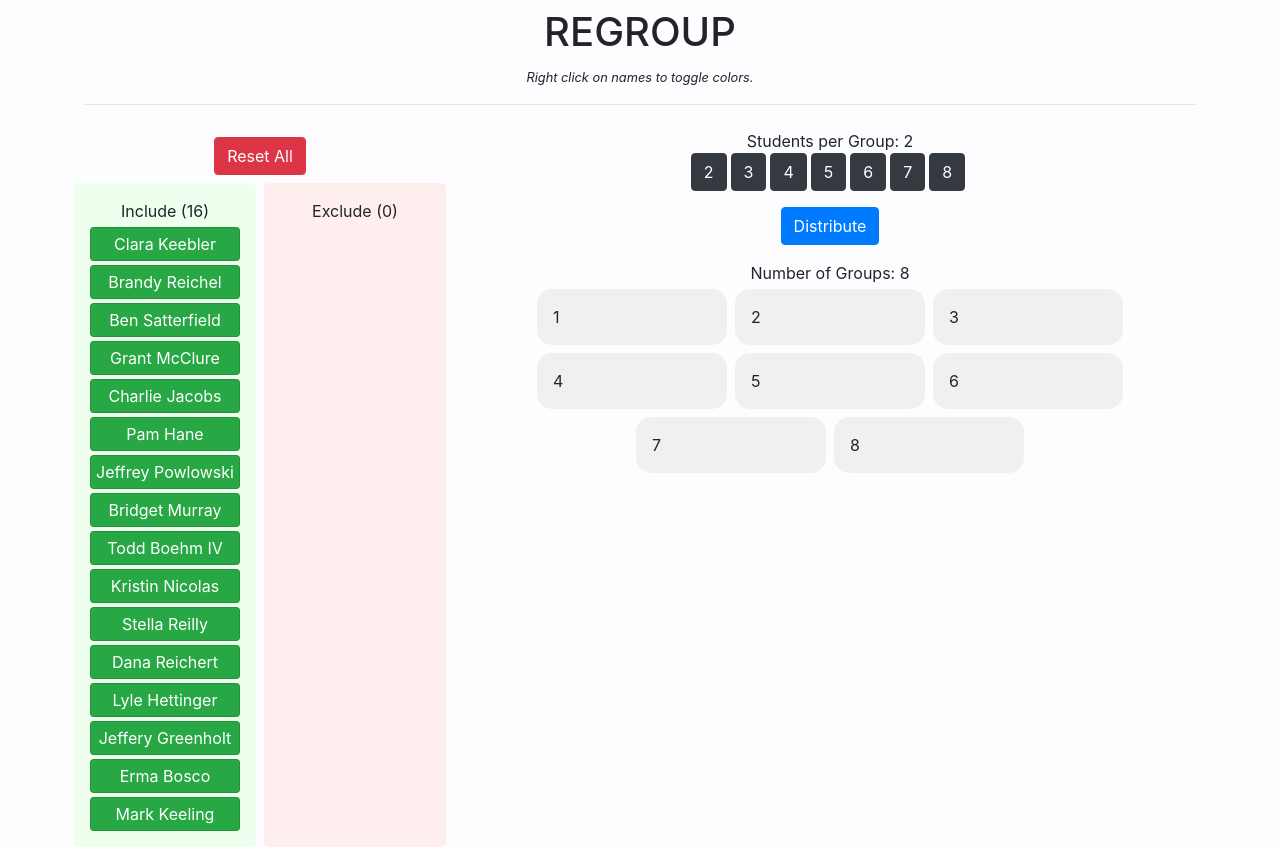
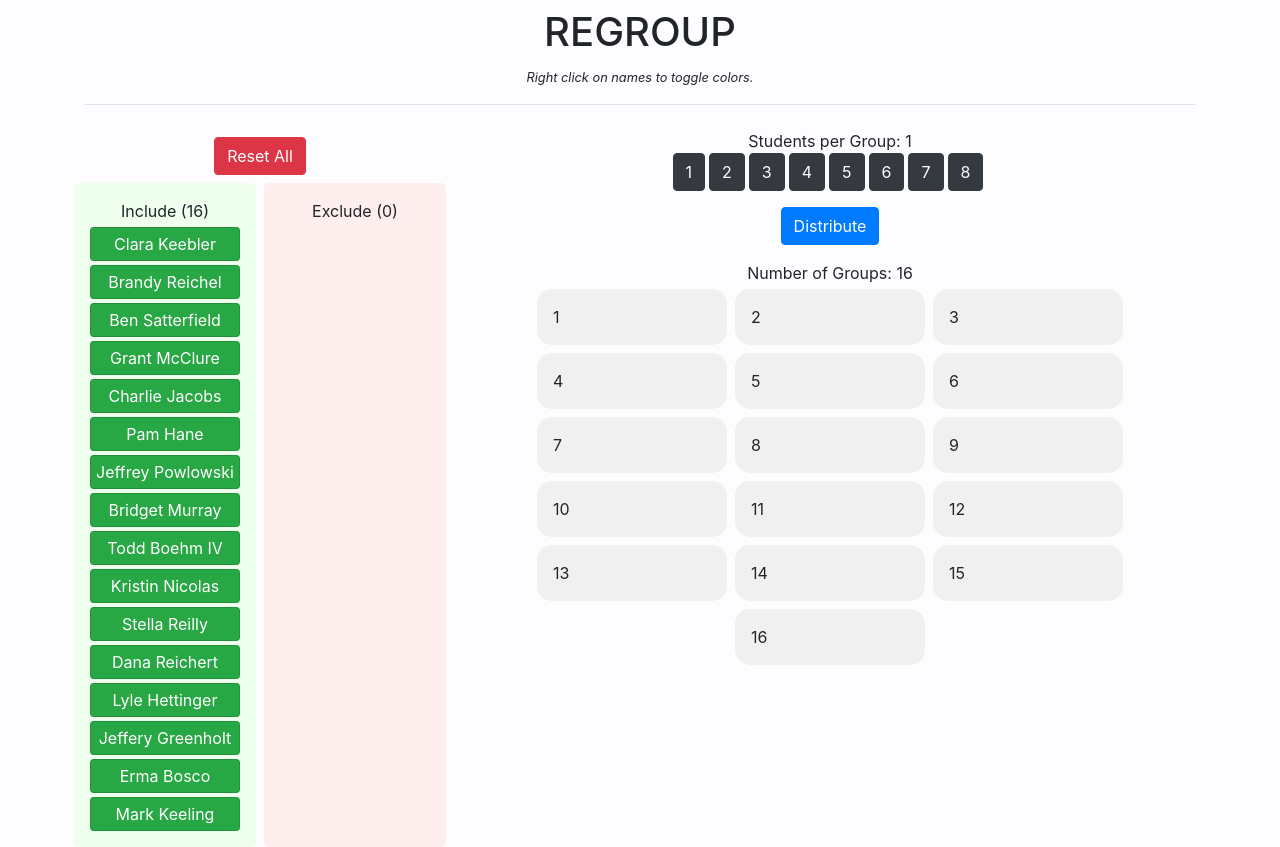
Before and after one commit to siu-sing/regroup, a React (Create React App) app: page / in a window 1280 px wide. Built offline with nearby package versions, Linux system fonts and the light colour scheme.

Commit message:
added groups of 1

```diff
--- a/src/App.js
+++ b/src/App.js
@@ -46,18 +46,18 @@ function App() {
 
     // Group settings
     const [numGroups, setNumGroups] = useState(0);
-    const [groupsOf, setGroupsOf] = useState(2);
+    const [groupsOf, setGroupsOf] = useState(1);
 
     //Display GroupsOf Button
     const groupsOfButtonDisplay = (
-        [...Array(Math.floor(numStudents / 2) - 1).keys()].map(i => (
+        [...Array(Math.ceil(numStudents / 2)).keys()].map(i => (
             <Button
                 key={i}
                 variant="dark"
-                onClick={() => setGroupsOf(i + 2)}
+                onClick={() => setGroupsOf(i + 1)}
                 className="mr-1"
             >
-                {i + 2}
+                {i + 1}
             </Button>
         ))
     )
```
